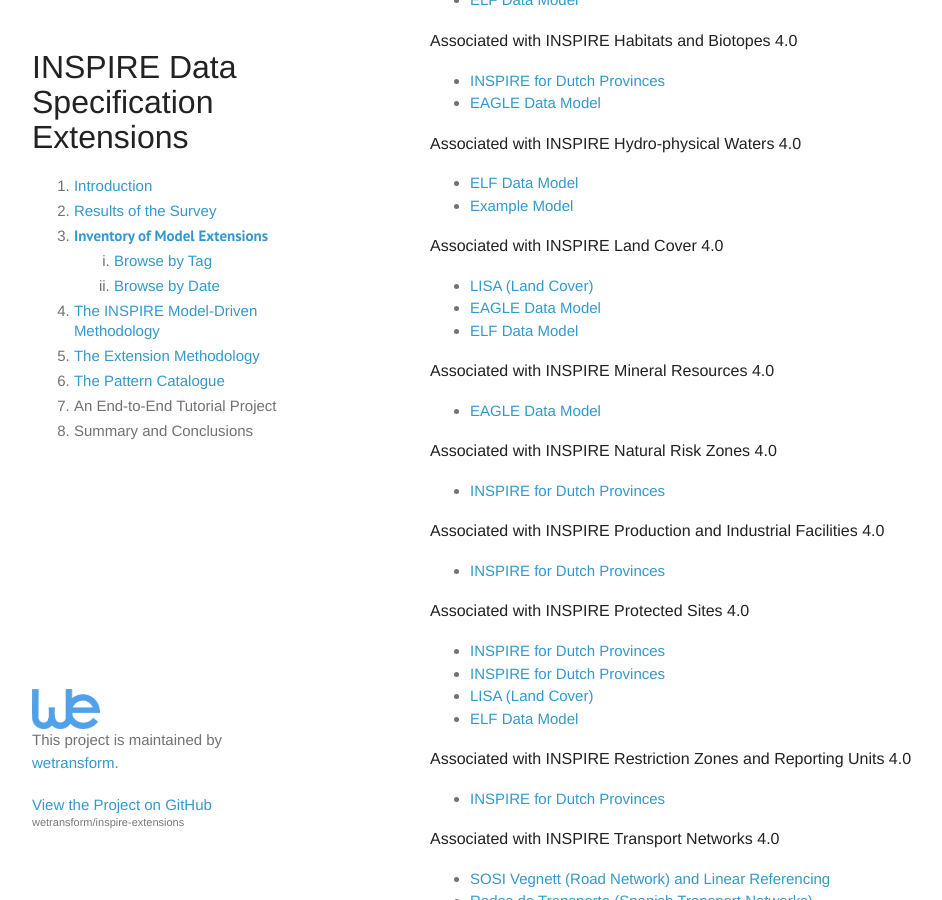
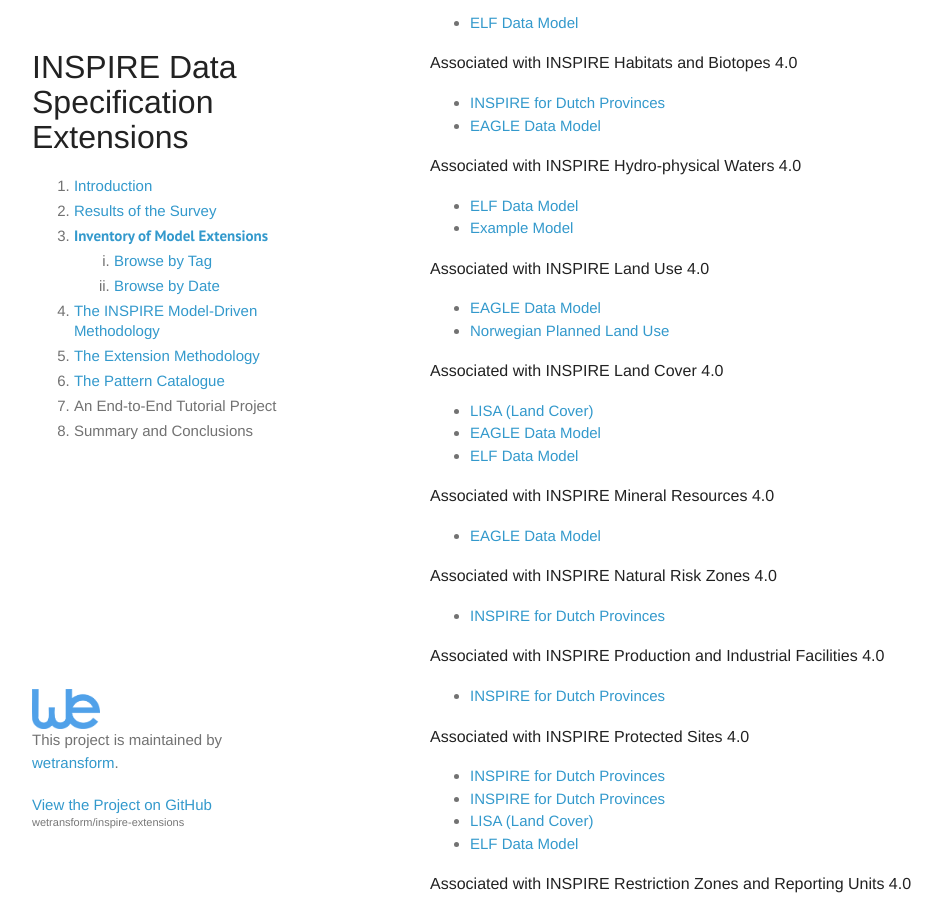
Before and after one commit to wetransform/inspire-extensions, a Jekyll site: the page built from models/index.html, in a window 1280 px wide and 900 px high, scrolled down 2274 px. Shown: the whole window, without its empty margins (18-960 px from the left). Built offline with Jekyll 4.4.1, drawn with Linux system fonts in a browser that asks for light colours; some web fonts are replaced; some of the changed lines change nothing that is shown; some of the changed text lies outside the part shown.

Commit message:
fixes on pull request #4

```diff
--- a/_data/tags.yml
+++ b/_data/tags.yml
@@ -32,6 +32,8 @@
   name: "Associated with INSPIRE Habitats and Biotopes 4.0"
 - slug: inspireHYP40
   name: "Associated with INSPIRE Hydro-physical Waters 4.0"
+- slug: inspireLU40
+  name: "Associated with INSPIRE Land Use 4.0"
 - slug: inspireLC40
   name: "Associated with INSPIRE Land Cover 4.0"
 - slug: inspireMR40
--- a/models/_posts/2016-04-19-elf-planned-landuse.markdown
+++ b/models/_posts/2016-04-19-elf-planned-landuse.markdown
@@ -3,8 +3,8 @@
 title:                  "Inspire Extensions: Norwegian Planned Land Use"
 date:                   2016-04-19 18:00:02 +0200
 category:               models
-tags:                   [Inspire, model,inspireLU40, aggregate, associate, inherit]
-modelIdentifier:        Norwegian PLU
+tags:                   [inspire, model, inspireLU40, aggregate, associate, inherit]
+modelIdentifier:        noPLU
 modelName:              "Norwegian Planned Land Use"
 author:                 "Morten Borrebaek"
 modelOrganisation:      "Kartverket (Norwegian Mapping Authority)"
@@ -19,7 +19,7 @@
 modelPreviousVersions:  "4.5"
 modelNextVersion:       "Long-term resources available"
 modelLicense:           "Open (Unrestricted or attribution-only licenses such as CC-BY, BSD or Apache)"
-modelLink:              http://sosi.geonorge.no/SVNFAQ/EAP/SOSI_modellregister_JET40.eap (link to model repository with all models)
+modelLink:              http://sosi.geonorge.no/SVNFAQ/EAP/SOSI_modellregister_JET40.eap
 modelStatsSizeTypes:    0
 modelStatsSizeProps:    0
 ---
```
